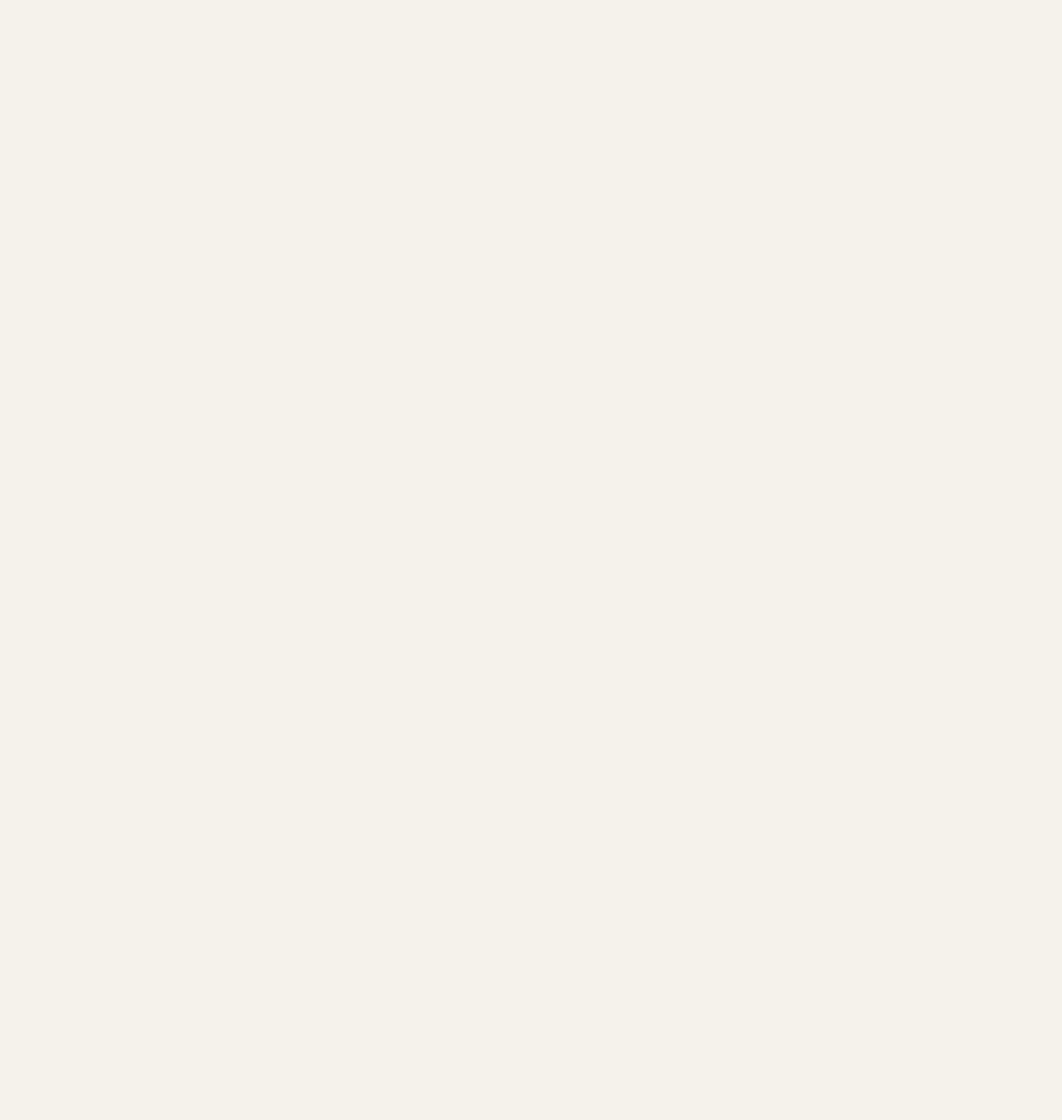
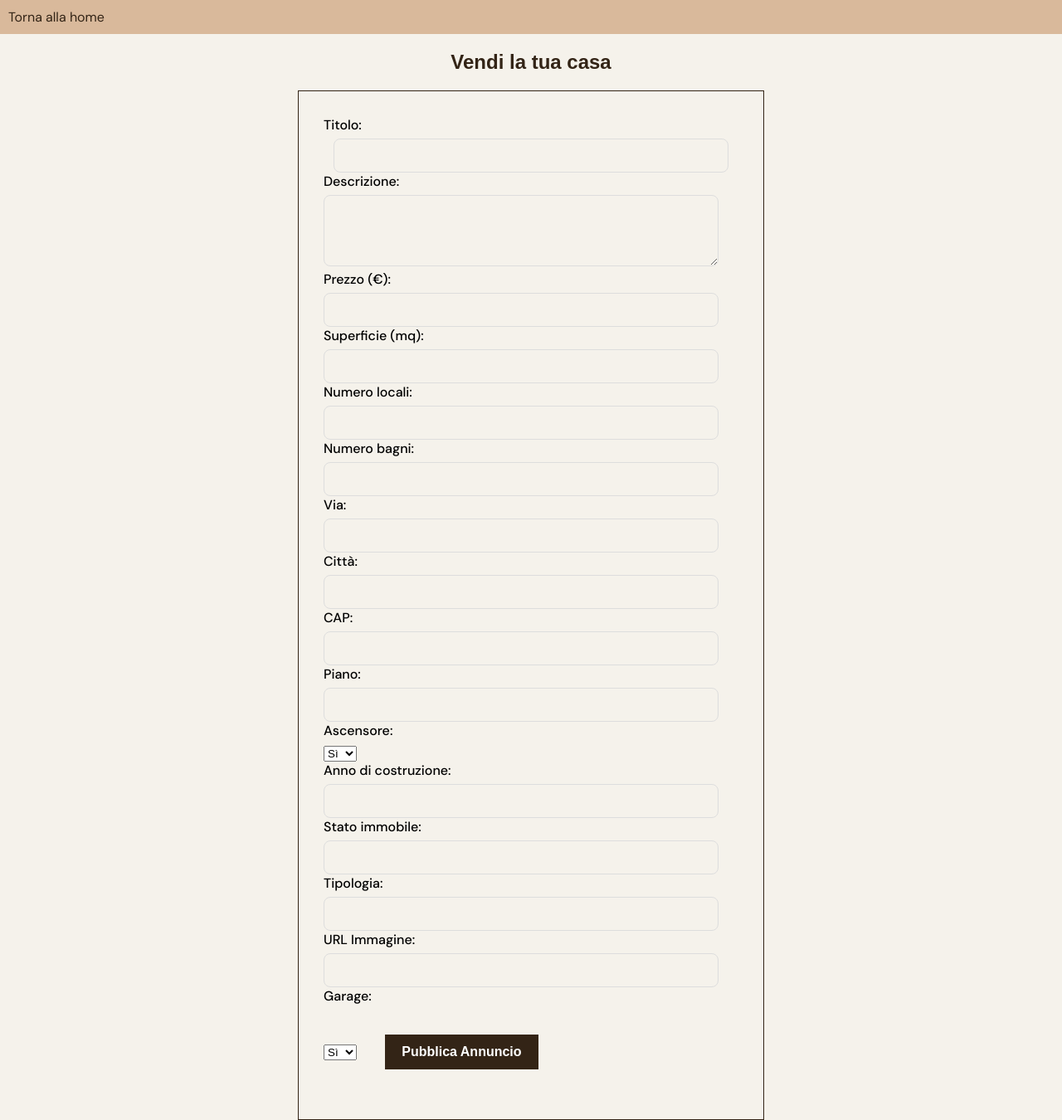
Before and after one commit to scarrone/CaseOnline---HTML-CSS-JS, a plain HTML site: page pages/vendi.html in a window 1280 px wide. Shown: the whole page at 83% size. Before the commit the page ends 800 px from the top, so only its background shows below. Drawn offline with Linux system fonts and the light colour scheme; files that its build step writes are made by us from their sources; a web font is replaced by a local one.

Commit message:
fetch spring e creazione pagina vendi

```diff
--- a/assets/js/main.js
+++ b/assets/js/main.js
@@ -46,7 +46,7 @@ document.addEventListener('DOMContentLoaded', caricaCase);
 //prendiamo i dati dal JSON e creiamo dinamicamente le card
 async function caricaCase() {
   console.log('loading case', isDetailPage);
-  fetch('../data/immobili.json') // percorso del file JSON
+  fetch('http://localhost:8080/api/casa') // percorso del file JSON
     .then(response => {
       if (!response.ok) {
         throw new Error('Errore nel caricamento del file JSON');
--- a/pages/vendi.html
+++ b/pages/vendi.html
@@ -1,12 +1,81 @@
 <!DOCTYPE html>
 <html lang="en">
+
 <head>
     <meta charset="UTF-8">
     <meta name="viewport" content="width=device-width, initial-scale=1.0">
     <title>CaseOnline</title>
-    <link rel="stylesheet" href="assets/css/style.css">
+    <link rel="stylesheet" href="/assets/css/style.css">
 </head>
+
 <body>
+    <header>
+        <nav class="breadcrumb">
+            <a href="/">Torna alla home</a>
+        </nav>
+    </header>
+    <main>
+        <section id="contatti">
+            <h1>Vendi la tua casa</h1>
+<form action="" method="POST" class="addcasa">
+    <label for="titolo">Titolo:</label>
+    <input type="text" name="titolo" id="titolo" required />
 
+    <label for="descrizione">Descrizione:</label>
+    <textarea name="descrizione" id="descrizione" rows="4" required></textarea>
+
+    <label for="prezzo">Prezzo (€):</label>
+    <input type="number" name="prezzo" id="prezzo" required />
+
+    <label for="superficieMq">Superficie (mq):</label>
+    <input type="number" name="superficieMq" id="superficieMq" required />
+
+    <label for="locali">Numero locali:</label>
+    <input type="number" name="locali" id="locali" required />
+
+    <label for="bagni">Numero bagni:</label>
+    <input type="number" name="bagni" id="bagni" required />
+
+    <label for="via">Via:</label>
+    <input type="text" name="via" id="via" required />
+
+    <label for="citta">Città:</label>
+    <input type="text" name="citta" id="citta" required />
+
+    <label for="cap">CAP:</label>
+    <input type="text" name="cap" id="cap" required />
+
+    <label for="piano">Piano:</label>
+    <input type="number" name="piano" id="piano" required />
+
+    <label for="ascensore">Ascensore:</label>
+    <select name="ascensore" id="ascensore" required>
+      <option value="true">Sì</option>
+      <option value="false">No</option>
+    </select>
+
+    <label for="annoCostruzione">Anno di costruzione:</label>
+    <input type="number" name="annoCostruzione" id="annoCostruzione" required />
+
+    <label for="stato">Stato immobile:</label>
+    <input type="text" name="stato" id="stato" required />
+
+    <label for="tipologia">Tipologia:</label>
+    <input type="text" name="tipologia" id="tipologia" required />
+
+    <label for="immagine">URL Immagine:</label>
+    <input type="url" name="immagine" id="immagine" required />
+
+    <label for="garage">Garage:</label>
+    <select name="garage" id="garage" required>
+      <option value="true">Sì</option>
+      <option value="false">No</option>
+    </select>
+
+    <button type="submit">Pubblica Annuncio</button>
+  </form>
+        </section>
+    </main>
 </body>
+
 </html>
```
